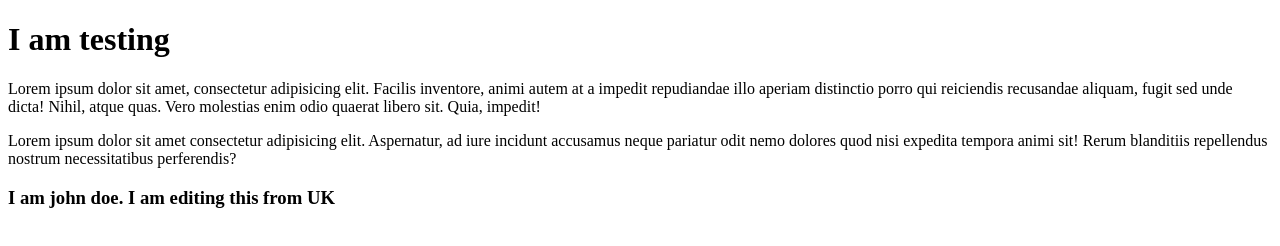
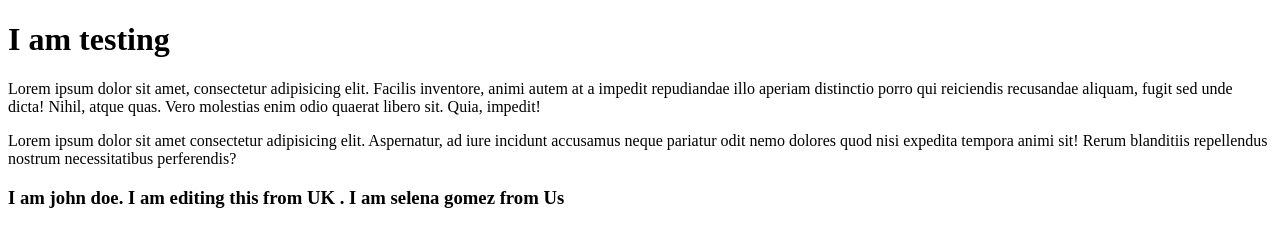
Before and after one commit to aothymoon59/test-repo-new, a plain HTML site: page index.html in a window 1280 px wide. Drawn offline with Linux system fonts and the light colour scheme.

Commit message:
selena gomez from us

```diff
--- a/index.html
+++ b/index.html
@@ -20,6 +20,6 @@
       expedita tempora animi sit! Rerum blanditiis repellendus nostrum
       necessitatibus perferendis?
     </p>
-    <h3>I am john doe. I am editing this from UK </h3>
+    <h3>I am john doe. I am editing this from UK . I am selena gomez from Us</h3>
   </body>
 </html>
```
